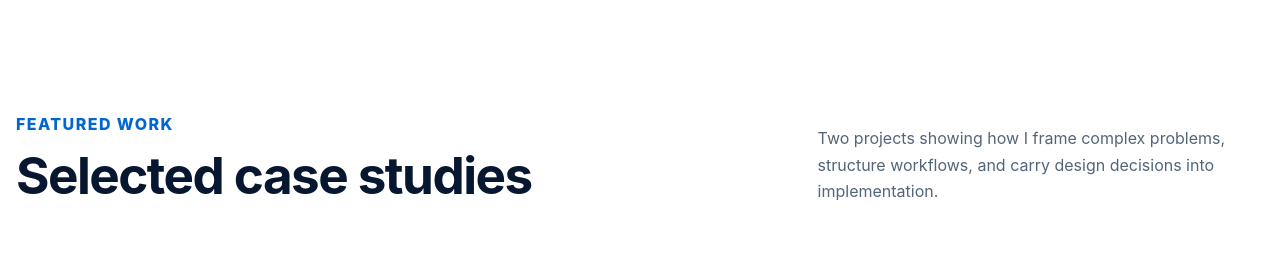
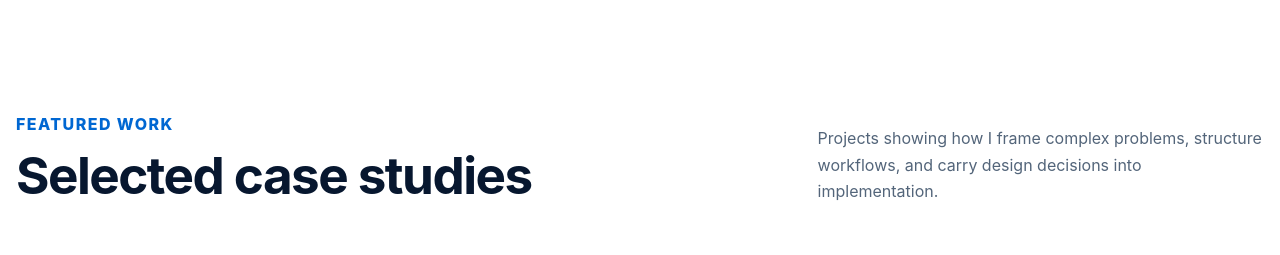
Before and after one commit to gaurankpatil/gaurankpatil.github.io, a website: page index.html in a window 1280 px wide. Shown: the part 1060-1315 px from the top of the page. Drawn offline with Linux system fonts and the light colour scheme.

Commit message:
Update index.html

```diff
--- a/index.html
+++ b/index.html
@@ -156,7 +156,7 @@
           </div>
 
           <p>
-            Two projects showing how I frame complex problems, structure
+            Projects showing how I frame complex problems, structure
             workflows, and carry design decisions into implementation.
           </p>
         </div>
```
